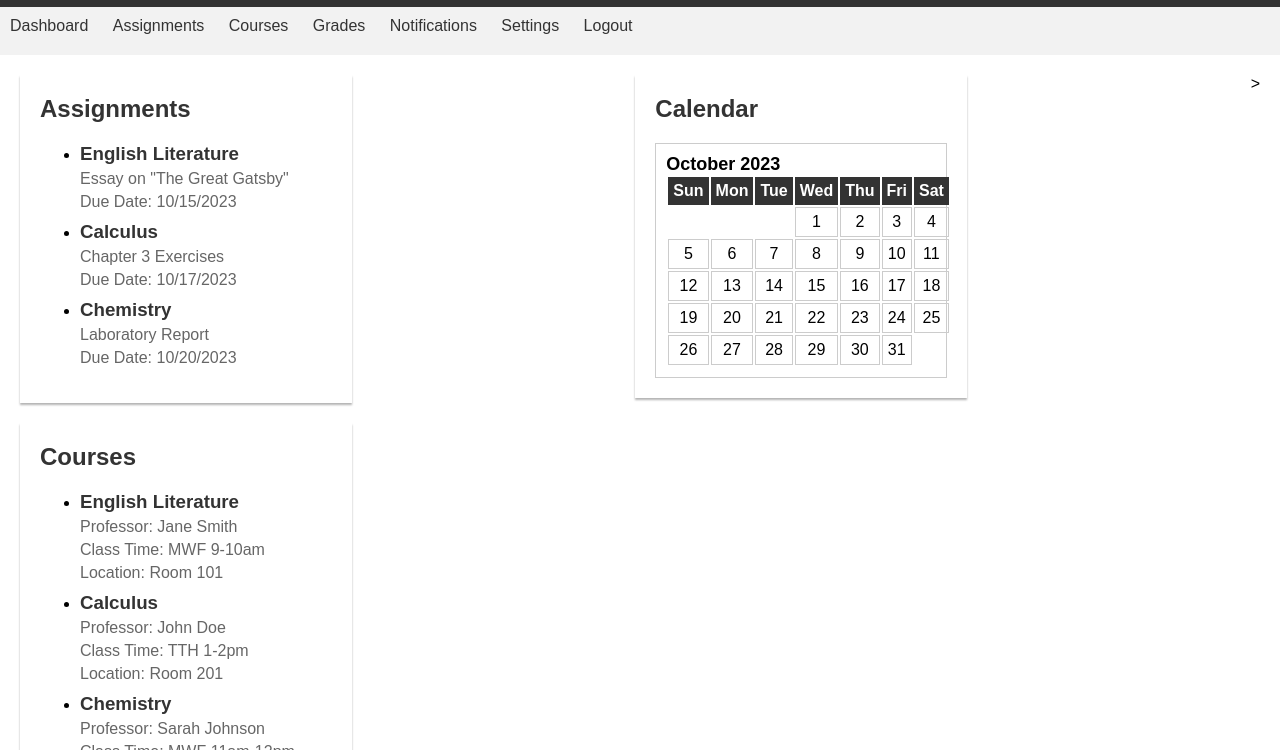
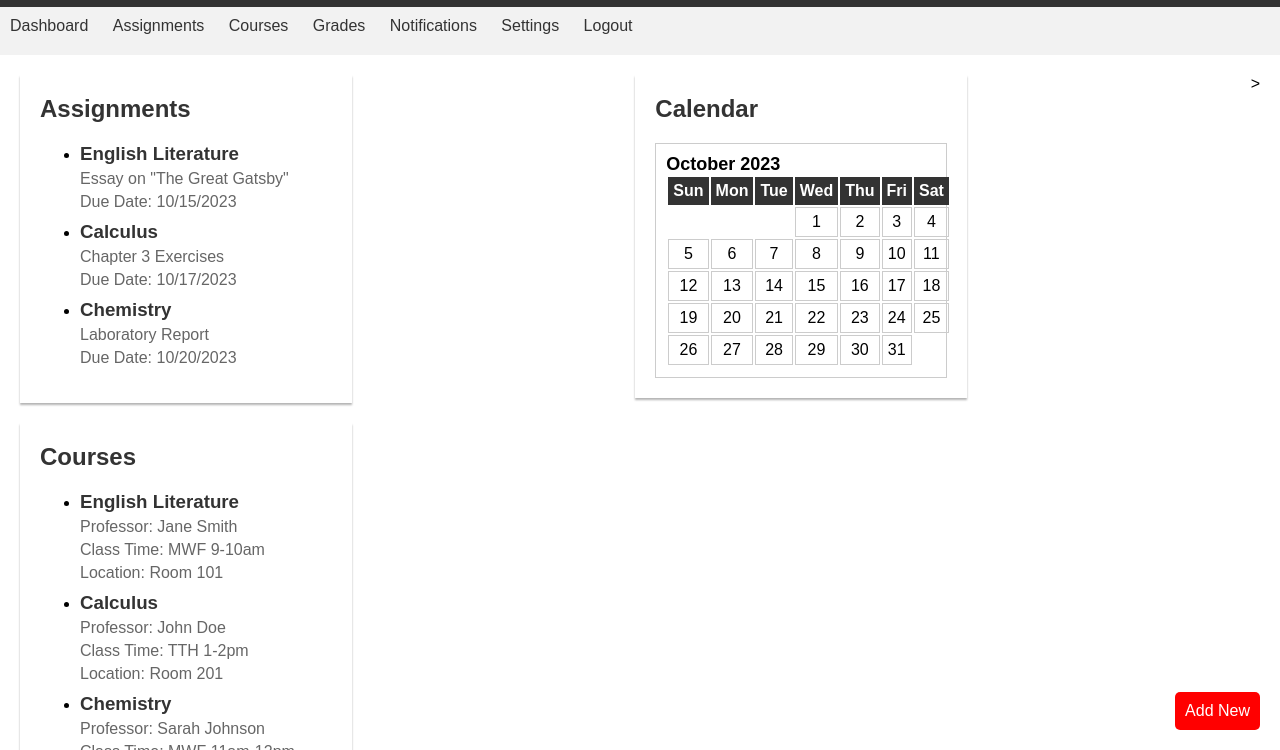
Before and after one commit to JustSomeDude2001/FrontEndProject, a plain HTML site: page index.html in a window 1280 px wide. Shown: the part 50-800 px from the top of the page. Drawn offline with Linux system fonts and the light colour scheme.

Commit message:
Added an "Add New" button

```diff
--- a/index.html
+++ b/index.html
@@ -23,6 +23,7 @@
       </ul>
     </nav>
     <main>
+      <button id="add-btn">Add New</button>
       <div class="left">
         <section>
             <h2>Assignments</h2>
--- a/style.css
+++ b/style.css
@@ -178,3 +178,19 @@
     background-color: #333;
     color: #fff;
   }
+
+  /* Add button */
+  #add-btn {
+    border: none;
+    border-radius: 5px;
+    color: #fff;
+    cursor: pointer;
+    font-size: 16px;
+    margin: 20px;
+    padding: 10px;
+    position: fixed;
+    bottom: 0;
+    right: 0;
+    background-color: red;
+    z-index: 9999;
+  }
```
